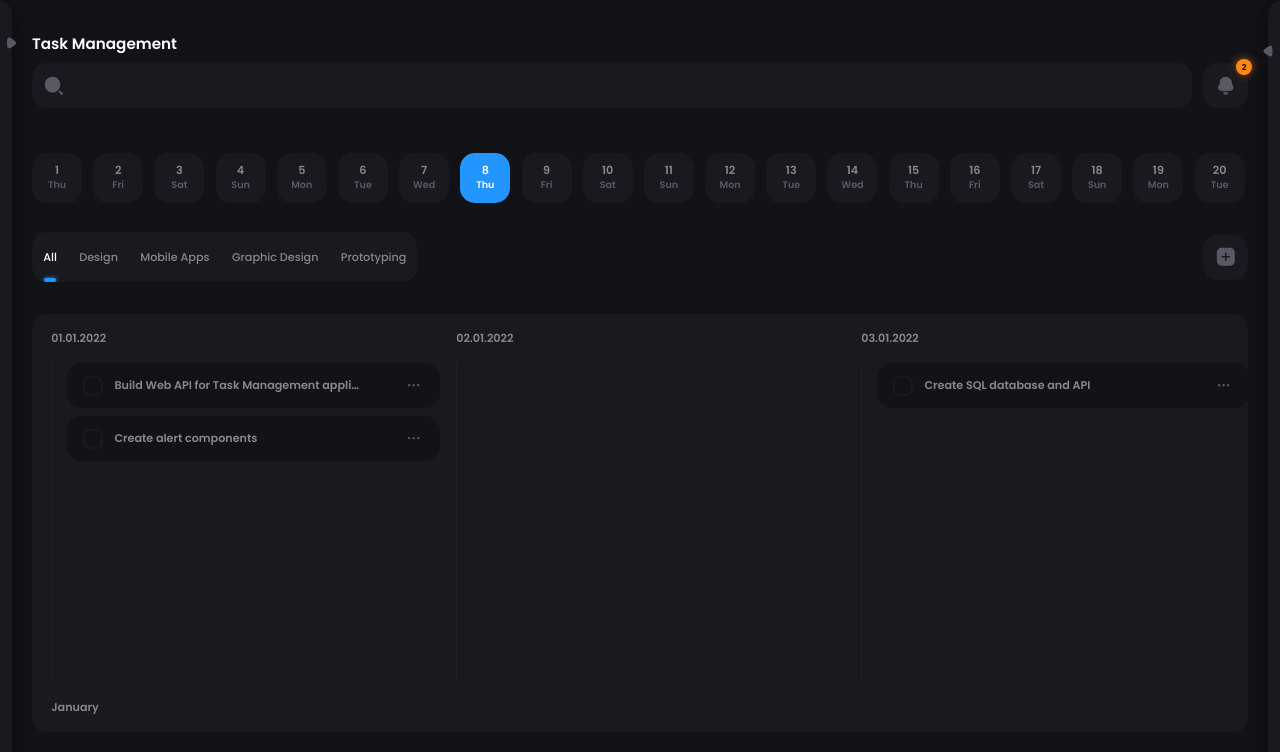
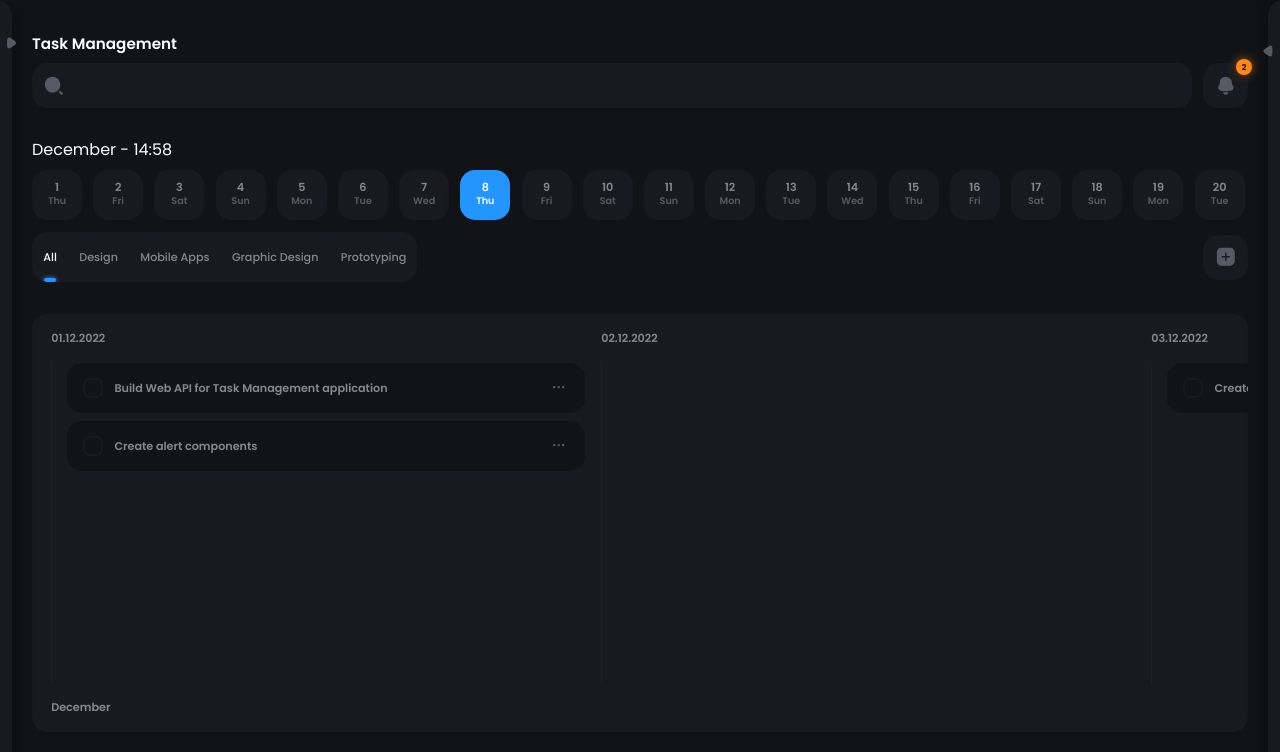
Before and after one commit to Rijad99/task_management, a React (Create React App) app: page /tasks/all in a window 1280 px wide. Shown: the top 752 px of the page. Built offline with nearby package versions, Linux system fonts and the light colour scheme.

Commit message:
Scrollable container and date changes

```diff
--- a/src/components/main/SubHeader.js
+++ b/src/components/main/SubHeader.js
@@ -7,7 +7,7 @@ import stylesHelpers from "../../css/Helpers.module.css"
 import "../../css/components/SubHeader/SubHeader.css"
 
 //Functions
-import { daysInCurrentMonth, getNameOfDay } from "../../functions/date"
+import { daysInCurrentMonth, getNameOfDay, setMonthAndTime } from "../../functions/date"
 
 //Custom Components
 import { Container, Span } from "../small/Elements"
@@ -100,6 +100,16 @@ const Day = (props) => {
 
 
 
+const MonthAndTime = ({ data }) => {
+
+    return (
+        <>
+            <Span text={data} className="current-month"></Span>
+        </>
+    )
+}
+
+
 
 const DaysList = () => {
     const sliderContainer = useRef(null)
@@ -109,6 +119,7 @@ const DaysList = () => {
     return (
         <>
             <Container className="grid-days">
+                <MonthAndTime data={setMonthAndTime()} />
                 <div
                     className="day-items"
                     ref={sliderContainer}
--- a/src/css/components/ScrollableContainer/ScrollableContainer.css
+++ b/src/css/components/ScrollableContainer/ScrollableContainer.css
@@ -35,7 +35,7 @@
 }
 .scrollable-container .content-grid-container .content .dates li {
   position: relative;
-  width: 405px;
+  width: 550px;
   font-size: 0.7rem;
   font-weight: 600;
   color: rgb(136, 136, 138);
@@ -65,7 +65,7 @@
 }
 .scrollable-container .content-grid-container .content .dates li .tasks-list .task-item {
   width: 100%;
-  height: 45px;
+  height: 50px;
   display: flex;
   align-items: center;
   background-color: rgb(18, 19, 23);
--- a/src/css/components/ScrollableContainer/ScrollableContainer.scss
+++ b/src/css/components/ScrollableContainer/ScrollableContainer.scss
@@ -37,7 +37,7 @@
 
                 li {
                     position: relative;
-                    width: 405px;
+                    width: 550px;
                     font-size: 0.7rem;
                     font-weight: 600;
                     color: $grey;
@@ -69,7 +69,7 @@
 
                         .task-item {
                             width: 100%;
-                            height: 45px;
+                            height: 50px;
                             display: flex;
                             align-items: center;
                             background-color: $darkerGrey;
--- a/src/css/components/SubHeader/SubHeader.css
+++ b/src/css/components/SubHeader/SubHeader.css
@@ -5,6 +5,9 @@
 .grid-subheader .grid-days {
   width: calc(100vw - 500px);
   transition: all 300ms ease;
+}
+.grid-subheader .grid-days .current-month {
+  color: rgb(255, 255, 255);
 }
 .grid-subheader .grid-days .day-items {
   position: relative;
@@ -17,6 +20,7 @@
       -ms-user-select: none;
           user-select: none;
   transition: all 300ms ease;
+  margin-top: 0.5rem;
   cursor: pointer;
 }
 .grid-subheader .grid-days .day-items .day-item {
--- a/src/css/components/SubHeader/SubHeader.scss
+++ b/src/css/components/SubHeader/SubHeader.scss
@@ -11,6 +11,10 @@
         width: calc(100vw - 500px);
         transition: all 300ms ease;
 
+        .current-month {
+            color: $white;
+        }
+
         .day-items {
             position: relative;
             display: flex;
@@ -19,6 +23,7 @@
             overflow-y: hidden;
             user-select: none;
             transition: all 300ms ease;
+            margin-top: 0.5rem;
             cursor: pointer;
 
             .day-item {
--- a/src/functions/date.js
+++ b/src/functions/date.js
@@ -1,3 +1,7 @@
+const days = ["Sunday", "Monday", "Tuesday", "Wednesday", "Thursday", "Friday", "Saturday"]
+const shortDays = ["Sun", "Mon", "Tue", "Wed", "Thu", "Fri", "Sat"]
+const months = ["January", "February", "March", "April", "May", "June", "July", "August", "September", "October", "November", "December"]
+
 export const checkIfLeapYear = (year) => {
 
     if (year % 4 === 0) {
@@ -16,8 +20,6 @@ export const checkIfLeapYear = (year) => {
 
 export const setDate = () => {
     let date = new Date()
-    const days = ["Sunday", "Monday", "Tuesday", "Wednesday", "Thursday", "Friday", "Saturday"]
-    const months = ["January", "February", "March", "April", "May", "June", "July", "August", "September", "October", "November", "December"]
 
     const
         month = months[date.getMonth()],
@@ -27,6 +29,15 @@ export const setDate = () => {
     date = `${day} ${month}, ${nameOfDay}`
 
     return date
+}
+
+export const setMonthAndTime = () => {
+    const date = new Date()
+    const currentMonth = date.getMonth()
+    const time = `${date.getHours()}:${date.getMinutes()}`
+    const monthAndTime = `${months[currentMonth]} - ${time}`
+
+    return monthAndTime
 }
 
 export const daysInCurrentMonth = () => {
@@ -66,9 +77,8 @@ export const daysInCurrentMonth = () => {
 }
 
 export const getNameOfDay = (dayInWeek) => {
-    const days = ["Sun", "Mon", "Tue", "Wed", "Thu", "Fri", "Sat"]
 
-    return days[dayInWeek]
+    return shortDays[dayInWeek]
 }
 
 export const createDates = () => {
@@ -77,15 +87,13 @@ export const createDates = () => {
     const currentYear = date.getUTCFullYear()
 
     const daysInMonth = [31, checkIfLeapYear(currentYear), 31, 30, 31, 30, 31, 31, 30, 31, 30, 31]
-    const months = ["January", "February", "March", "April", "May", "June", "July", "August", "September", "October", "November", "December"]
 
-    let daysInYear = daysInMonth.reduce((curr, acc) => curr + acc) + 10
     let day = 0
-    let month = 0
+    let month = new Date().getMonth()
     let monthInYear = months[month]
     let currentMonthDays = daysInMonth[month++]
 
-    for (let i = 0; i <= daysInYear; i++) {
+    for (let i = 0; i <= currentMonthDays; i++) {
         let newDay = ++day
 
         if (newDay <= currentMonthDays) {
--- a/src/reducers/task.js
+++ b/src/reducers/task.js
@@ -1,8 +1,8 @@
 export const taskReducer = (
         state = [
-            { id: "1", name:  "Build Web API for Task Management application", date: "01.01.2022", category: "Mobile Apps", isFinished: false },
-            { id: "2", name:  "Create alert components", date: "01.01.2022", category: "Mobile Apps", isFinished: false },
-            { id: "3", name:  "Create SQL database and API", date: "03.01.2022", category: "Mobile Apps", isFinished: false }
+            { id: "1", name:  "Build Web API for Task Management application", date: "01.12.2022", category: "Mobile Apps", isFinished: false },
+            { id: "2", name:  "Create alert components", date: "01.12.2022", category: "Mobile Apps", isFinished: false },
+            { id: "3", name:  "Create SQL database and API", date: "03.12.2022", category: "Mobile Apps", isFinished: false }
         ],
         action
     ) => {
```
Also changed, not shown: 2 other files (tests, documents, lock files or other folders).
